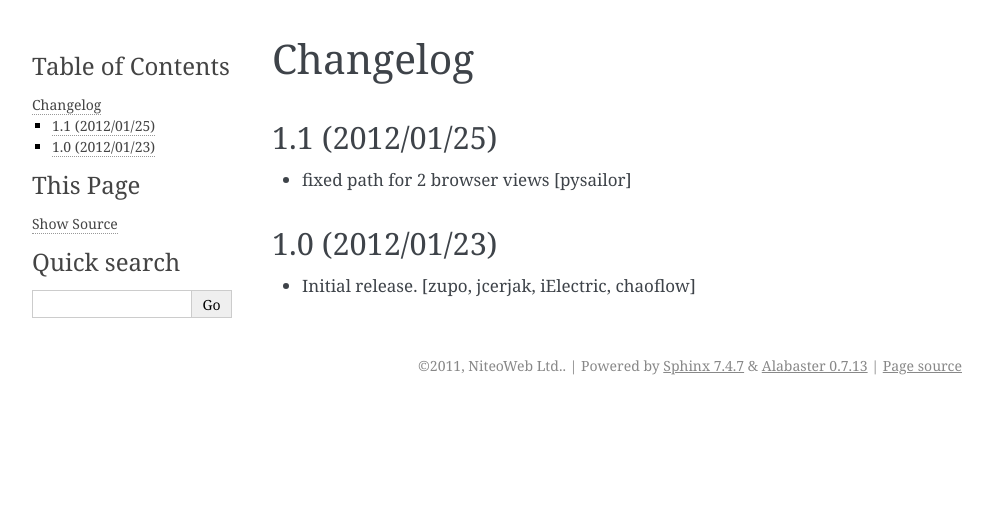
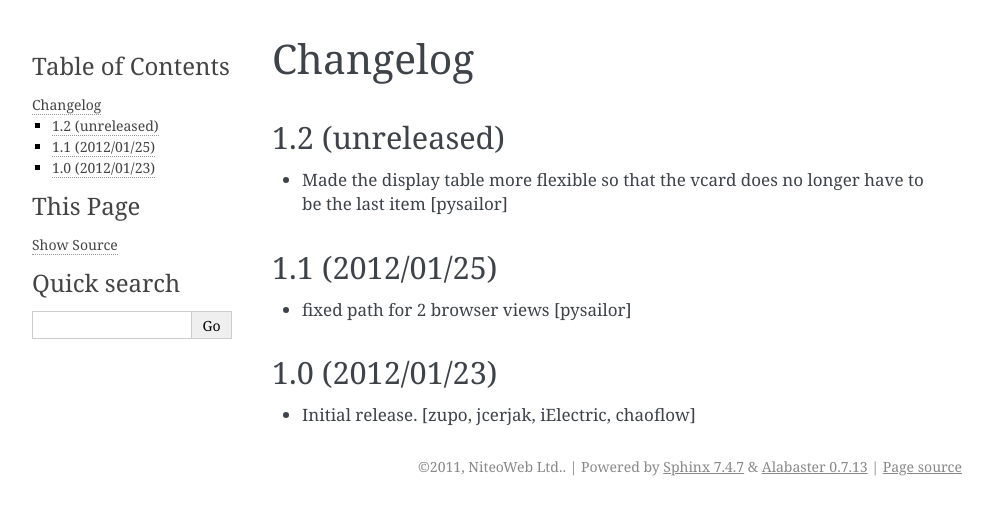
Before and after one commit to collective/collective.listusers, a Sphinx documentation site: the page built from docs/HISTORY.rst, in a window 1280 px wide. Shown: the top 515 px of the page, without its empty margins (148-1141 px from the left). Built offline with Sphinx 7.4.7, drawn with Linux system fonts in a browser that asks for light colours.

Commit message:
documenting my change

```diff
--- a/docs/HISTORY.rst
+++ b/docs/HISTORY.rst
@@ -1,5 +1,11 @@
 Changelog
 =========
+
+1.2 (unreleased)
+----------------
+
+- Made the display table more flexible so that the vcard does no longer have to
+  be the last item [pysailor]
 
 1.1 (2012/01/25)
 ----------------
```
